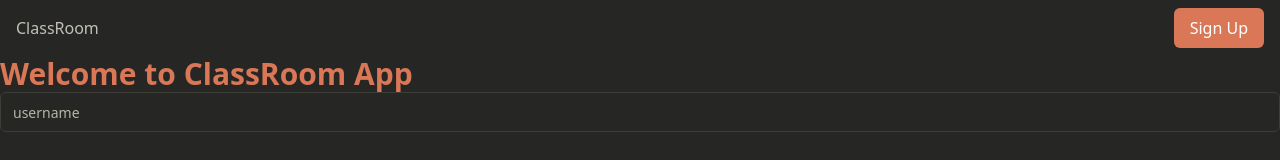
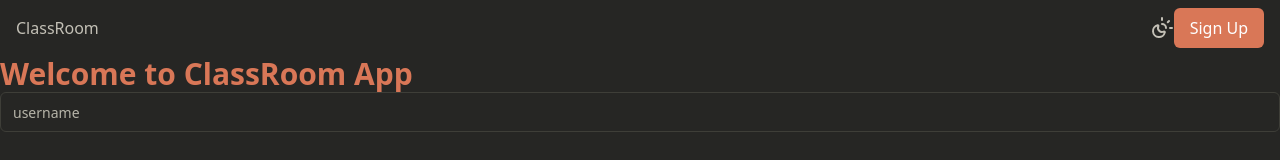
Before and after one commit to yusuf-codes10/horseshoe-academy, a Vue app in the folder apps/web/: page / in a window 1280 px wide. Shown: the top 160 px of the page. Built offline with nearby package versions, Linux system fonts and the light colour scheme; no server answers.

Commit message:
preparing the dark/light mode icon

```diff
--- a/apps/web/src/layouts/NavBar.vue
+++ b/apps/web/src/layouts/NavBar.vue
@@ -5,6 +5,7 @@ import SecondaryButton from "@/components/shared/SecondaryButton.vue";
 import { useUserStore } from "@/stores/userStore";
 import { useRouter } from "vue-router";
 import { onMounted } from "vue";
+import { SunMoon } from 'lucide-vue-next';
 
 const userStore = useUserStore();
 const router = useRouter();
@@ -31,6 +32,9 @@ const logout = async () => {
     <!-- <MainButton v-if="!userStroe.user" title="Log in" /> -->
     <div class="flex justify-between items-center">
       <!-- <SecondaryButton :isGhost="false" :loading="false" title="Sign In"/> -->
+       <div>
+        <SunMoon />
+       </div>
        <div v-if="userStore.isLoggedIn">
          <SecondaryButton @click="logout" title="Log out"/>
         Welcome {{ userStore.user?.username }}
```
